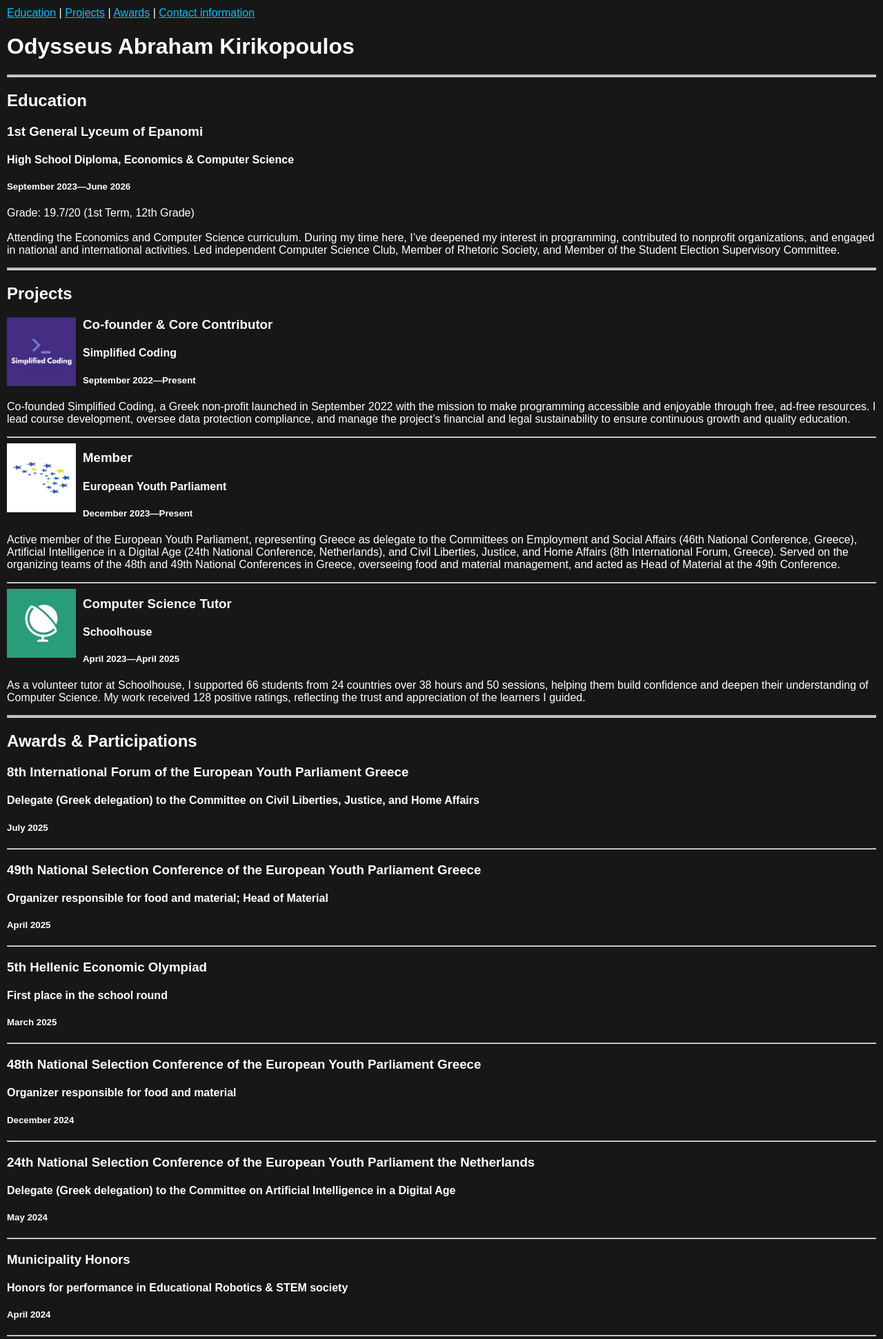
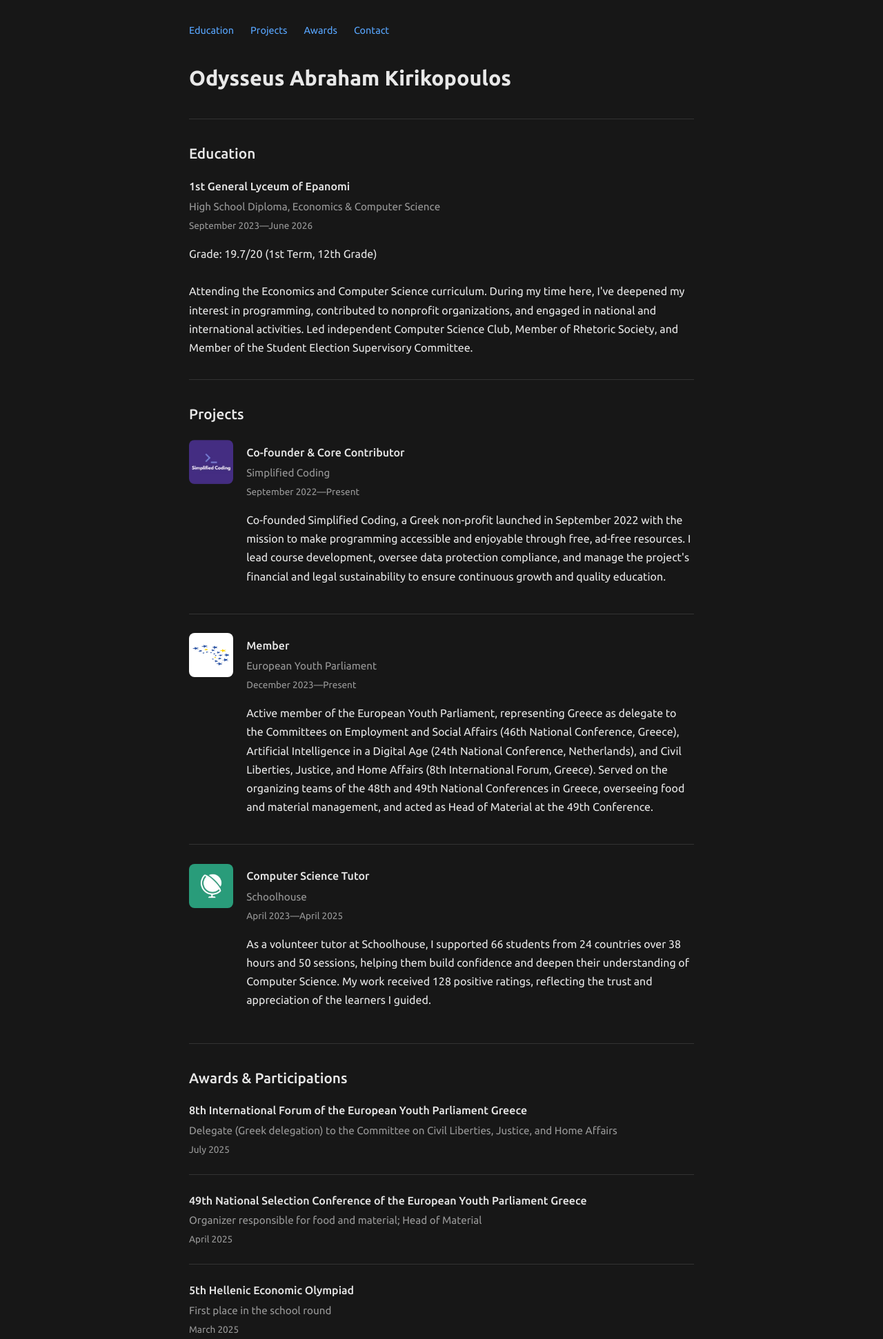
Before and after one commit to odysseuskir/website, a PHP site: page / in a window 1280 px wide. Shown: the top 1942 px of the page at 69% size. Run offline with PHP 8.4, Linux system fonts and the light colour scheme.

Commit message:
Improved website style

```diff
--- a/index.html
+++ b/index.html
@@ -5,11 +5,13 @@
     <head>
 
         <meta charset="UTF-8">
-        <meta name="viewport" content="width=device-width">
+        <meta name="viewport" content="width=device-width, initial-scale=1.0">
         <meta name="theme-color" content="#171717">
 
         <link rel="stylesheet" href="style.css">
-        <link rel="preload" href="https://fonts.googleapis.com/css2?family=Ubuntu:ital,wght@0,300;0,400;0,500;0,700;1,300;1,400;1,500;1,700&display=swap" as="font" crossorigin>
+        <link rel="preconnect" href="https://fonts.googleapis.com">
+        <link rel="preconnect" href="https://fonts.gstatic.com" crossorigin>
+        <link href="https://fonts.googleapis.com/css2?family=Ubuntu:ital,wght@0,300;0,400;0,500;0,700;1,300;1,400;1,500;1,700&display=swap" rel="stylesheet">
 
         <title>Odysseus Abraham Kirikopoulos</title>
 
@@ -17,13 +19,12 @@
 
     <body>
 
+        <nav>
             <a href="#education">Education</a>
-        |
             <a href="#projects">Projects</a>
-        |
             <a href="#awards">Awards</a>
-        |
-        <a href="#contact-me">Contact information</a>
+            <a href="#contact-me">Contact</a>
+        </nav>
 
         <h1>Odysseus Abraham Kirikopoulos</h1>
 
@@ -34,19 +35,16 @@
             <h2>Education</h2>
 
             <h3>1st General Lyceum of Epanomi</h3>
-            <h4>High School Diploma, Economics & Computer Science</h4>
-            <h5>September 2023—June 2026</h5>
+            <h4>High School Diploma, Economics &amp; Computer Science</h4>
+            <time>September 2023—June 2026</time>
 
             <p>
-
                 Grade: 19.7/20 (1st Term, 12th Grade)
-
                 <br><br>
                 Attending the Economics and Computer Science curriculum.
-                During my time here, I’ve deepened my interest in programming,
+                During my time here, I've deepened my interest in programming,
                 contributed to nonprofit organizations, and engaged in national and international activities.
                 Led independent Computer Science Club, Member of Rhetoric Society, and Member of the Student Election Supervisory Committee.
-
             </p>
 
         </div>
@@ -57,28 +55,29 @@
 
             <h2>Projects</h2>
 
+            <div class="project-entry">
                 <img src="media/simplified_coding.webp" width="100" height="100" alt="Simplified Coding logo">
-
-            <h3>Co-founder & Core Contributor</h3>
+                <div>
+                    <h3>Co-founder &amp; Core Contributor</h3>
                     <h4>Simplified Coding</h4>
-            <h5>September 2022—Present</h5>
-
+                    <time>September 2022—Present</time>
                     <p>
                         Co-founded Simplified Coding, a Greek non-profit launched in September 2022
                         with the mission to make programming accessible and enjoyable through free, ad-free resources.
                         I lead course development, oversee data protection compliance,
-                and manage the project’s financial and legal sustainability to ensure continuous growth and quality education.
-
+                        and manage the project's financial and legal sustainability to ensure continuous growth and quality education.
                     </p>
+                </div>
+            </div>
 
             <hr>
 
+            <div class="project-entry">
                 <img src="media/eyp.webp" width="100" height="100" alt="European Youth Parliament logo">
-
+                <div>
                     <h3>Member</h3>
                     <h4>European Youth Parliament</h4>
-            <h5>December 2023—Present</h5>
-
+                    <time>December 2023—Present</time>
                     <p>
                         Active member of the European Youth Parliament,
                         representing Greece as delegate to the Committees on
@@ -88,23 +87,26 @@
                         Served on the organizing teams of the 48th and 49th National Conferences in Greece,
                         overseeing food and material management, and acted as Head of Material at the 49th Conference.
                     </p>
+                </div>
+            </div>
 
             <hr>
 
+            <div class="project-entry">
                 <img src="media/schoolhouse.webp" width="100" height="100" alt="Schoolhouse logo">
-
+                <div>
                     <h3>Computer Science Tutor</h3>
                     <h4>Schoolhouse</h4>
-            <h5>April 2023—April 2025</h5>
-
+                    <time>April 2023—April 2025</time>
                     <p>
                         As a volunteer tutor at Schoolhouse,
                         I supported 66 students from 24 countries over 38 hours and 50 sessions,
                         helping them build confidence and deepen their understanding of Computer Science.
                         My work received 128 positive ratings,
                         reflecting the trust and appreciation of the learners I guided.
-
                     </p>
+                </div>
+            </div>
 
         </div>
 
@@ -112,72 +114,93 @@
 
         <div id="awards">
 
-            <h2>Awards & Participations</h2>
+            <h2>Awards &amp; Participations</h2>
 
+            <div class="award-entry">
                 <h3>8th International Forum of the European Youth Parliament Greece</h3>
                 <h4>Delegate (Greek delegation) to the Committee on Civil Liberties, Justice, and Home Affairs</h4>
-            <h5>July 2025</h5>
+                <time>July 2025</time>
+            </div>
 
             <hr>
 
-
+            <div class="award-entry">
                 <h3>49th National Selection Conference of the European Youth Parliament Greece</h3>
                 <h4>Organizer responsible for food and material; Head of Material</h4>
-            <h5>April 2025</h5>
+                <time>April 2025</time>
+            </div>
 
             <hr>
 
+            <div class="award-entry">
                 <h3>5th Hellenic Economic Olympiad</h3>
                 <h4>First place in the school round</h4>
-            <h5>March 2025</h5>
+                <time>March 2025</time>
+            </div>
 
             <hr>
 
+            <div class="award-entry">
                 <h3>48th National Selection Conference of the European Youth Parliament Greece</h3>
                 <h4>Organizer responsible for food and material</h4>
-            <h5>December 2024</h5>
+                <time>December 2024</time>
+            </div>
 
             <hr>
 
+            <div class="award-entry">
                 <h3>24th National Selection Conference of the European Youth Parliament the Netherlands</h3>
                 <h4>Delegate (Greek delegation) to the Committee on Artificial Intelligence in a Digital Age</h4>
-            <h5>May 2024</h5>
+                <time>May 2024</time>
+            </div>
 
             <hr>
 
+            <div class="award-entry">
                 <h3>Municipality Honors</h3>
-            <h4>Honors for performance in Educational Robotics & STEM society</h4>
-            <h5>April 2024</h5>
+                <h4>Honors for performance in Educational Robotics &amp; STEM society</h4>
+                <time>April 2024</time>
+            </div>
 
             <hr>
 
+            <div class="award-entry">
                 <h3>36th Hellenic Computing Olympiad</h3>
                 <h4>Passed first phase</h4>
-            <h5>February 2024</h5>
+                <time>February 2024</time>
+            </div>
 
             <hr>
 
+            <div class="award-entry">
                 <h3>46th National Selection Conference of the European Youth Parliament Greece</h3>
                 <h4>Delegate to the Committee on Employment and Social Affairs</h4>
-            <h5>December 2023</h5>
+                <time>December 2023</time>
+            </div>
 
             <hr>
 
+            <div class="award-entry">
                 <h3>Code Week Hackathon 2023</h3>
                 <h4>3rd Place</h4>
-            <h5>October 2023</h5>
+                <time>October 2023</time>
+            </div>
 
             <hr>
 
+            <div class="award-entry">
                 <h3>15th Student Conference of Informatics</h3>
                 <h4>Speaker</h4>
-            <h5>April 2023</h5>
+                <time>April 2023</time>
+            </div>
 
             <hr>
 
+            <div class="award-entry">
                 <h3>Eighth Student Robotics Festival</h3>
                 <h4>First Technological Excellence Award</h4>
-            <h5>December 2022</h5>
+                <time>December 2022</time>
+            </div>
 
         </div>
 
@@ -188,79 +211,49 @@
             <h2>Contact information</h2>
 
             <p>
-
                 <a href="media/key.asc">GPG Key</a>
-
                 <br><br>
-
-            <a href="mailto:odysseusk@proton.me" target="_blank">Email</a> <button onclick="copyEmail()">Copy address</button>
-
-            <script>
-
-                function copyEmail() {
-                const email = 'odysseusk@proton.me';
-                const tempInput = document.createElement('input');
-                tempInput.value = email;
-                document.body.appendChild(tempInput);
-                tempInput.select();
-                tempInput.setSelectionRange(0, 99999);
-                document.execCommand('copy');
-                document.body.removeChild(tempInput);
-                alert("Email copied to clipboard");
-                }
-
-            </script>
-
+                <a href="mailto:odysseusk@proton.me" target="_blank">Email</a>
+                <button onclick="copyEmail()">Copy address</button>
                 <br><br>
-
                 <a href="https://bsky.app/profile/odysseusk.dev" target="_blank">Bluesky</a>
-
                 <br><br>
-
                 <a href="https://www.linkedin.com/in/odysseuskir" target="_blank">LinkedIn</a>
-
                 <br><br>
-
                 <a href="https://github.com/odysseuskir" target="_blank">GitHub</a>
-
             </p>
 
         </div>
 
-    </body>
-
         <hr class="solid">
 
         <footer>
+            <p>
+                <a href="https://odysseusk.dev">odysseusk.dev</a> — personal website of Odysseus Abraham Kirikopoulos.
+                <br><br>
+                Public domain dedication — <a href="https://creativecommons.org/publicdomain/zero/1.0/">CC0 1.0 Universal</a>.
+                Moral right to attribution retained. No warranties.
+            </p>
+            <div class="footer-badges">
+                <a href="https://creativecommons.org/publicdomain/zero/1.0/" title="CC0 1.0 Universal">
+                    <img src="https://mirrors.creativecommons.org/presskit/icons/cc.svg" alt="Creative Commons" width="28" height="28">
+                    <img src="https://mirrors.creativecommons.org/presskit/icons/zero.svg" alt="CC0" width="28" height="28">
+                </a>
+                <a href="https://www.thegreenwebfoundation.org/green-web-check/?url=odysseusk.dev" title="Green hosted">
+                    <img src="media/greenwebfoundation.webp" width="120" height="57" alt="This website is hosted green">
+                </a>
+            </div>
+        </footer>
 
-        <p>
-            <a href="https://odysseusk.dev">odysseusk.dev</a> is a personal website created by Odysseus Abraham Kirikopoulos.
-
-            <br><br>
-
-            Odysseus Abraham Kirikopoulos - Only moral rights reserved - Public domain dedication.
-
-            <br><br>
-
-            This website is on the public domain, licensed under CC0 1.0 Universal.
-            The creator, Odysseus Abraham Kirikopoulos, waives all copyright and related rights to the extent possible under law,
-            but retains the moral right to be recognized as the author of the work.
-            The creator makes NO WARRANTIES regarding the work.
-        </p>
-
-        <div class="image-container">
-
-            <a href="https://creativecommons.org/"><img src="https://mirrors.creativecommons.org/presskit/icons/cc.svg" alt="Creative Commons" style="max-width: 10em;max-height:10em;margin-left: .2em;"></a>
-
-            <a href="https://creativecommons.org/publicdomain/zero/1.0/"><img src="https://mirrors.creativecommons.org/presskit/icons/zero.svg" alt="CC0 1.0 Universal" style="max-width: 10em;max-height:10em;margin-left: .2em;"></a>
-
-            <a href="https://www.thegreenwebfoundation.org/green-web-check/?url=odysseusk.dev"><img src="media/greenwebfoundation.webp" width="200" height="95" alt="This website runs on green hosting - verified by thegreenwebfoundation.org"></a>
-
-            <a href="https://notbyai.fyi/" target="_blank"><img src="media/notbyai.webp" width="131" height="42" alt="Produced by human; not by AI"></a>
-
-        </div>
-
-    </footer>
+        <script>
+            function copyEmail() {
+                navigator.clipboard.writeText('odysseusk@proton.me').then(() => {
+                    alert('Email copied to clipboard');
+                }).catch(() => {
+                    alert('Could not copy email');
+                });
+            }
+        </script>
 
     </body>
 
--- a/style.css
+++ b/style.css
@@ -1,51 +1,184 @@
-body {
-    margin: 5px;
-    padding: 5px;
-    background-color: #171717;
-    color: white;
-    font-family: 'Ubuntu', sans-serif;
+/* Variables */
+:root {
+    --bg: #171717;
+    --text: #e8e8e8;
+    --muted: #999;
+    --accent: #58a6ff;
+    --border: #333;
+    --max-width: 780px;
 }
 
-a, a:visited {
-    color: deepskyblue;
+/* Reset & base */
+*, *::before, *::after {
+    box-sizing: border-box;
 }
 
+body {
+    margin: 0 auto;
+    max-width: var(--max-width);
+    padding: 2rem 1.5rem 4rem;
+    background-color: var(--bg);
+    color: var(--text);
+    font-family: 'Ubuntu', sans-serif;
+    font-size: 1rem;
+    line-height: 1.7;
+}
+
+/* Navigation */
+nav {
+    display: flex;
+    gap: 1.5rem;
+    margin-bottom: 2rem;
+    font-size: 0.9rem;
+}
+
+/* Links */
+a, a:visited {
+    color: var(--accent);
+    text-decoration: none;
+}
+
+a:hover {
+    text-decoration: underline;
+}
+
+/* Headings */
+h1 {
+    font-size: 1.9rem;
+    font-weight: 700;
+    margin: 0 0 1rem;
+}
+
+h2 {
+    font-size: 1.3rem;
+    font-weight: 500;
+    margin: 1.5rem 0 1rem;
+}
+
+h3 {
+    font-size: 1rem;
+    font-weight: 500;
+    margin: 0.5rem 0 0.2rem;
+}
+
+h4 {
+    font-size: 0.95rem;
+    font-weight: 400;
+    color: var(--muted);
+    margin: 0 0 0.2rem;
+}
+
+/* Dates */
+time {
+    display: block;
+    font-size: 0.85rem;
+    color: var(--muted);
+    margin-bottom: 0.5rem;
+}
+
+/* Horizontal rules */
+hr.solid {
+    border: none;
+    border-top: 1px solid var(--border);
+    margin: 2rem 0;
+}
+
+hr {
+    border: none;
+    border-top: 1px solid var(--border);
+    margin: 1.5rem 0;
+}
+
+/* Project entries */
+.project-entry {
+    display: flex;
+    gap: 1.2rem;
+    align-items: flex-start;
+}
+
+.project-entry img {
+    width: 64px;
+    height: 64px;
+    border-radius: 8px;
+    flex-shrink: 0;
+    margin-top: 0.2rem;
+}
+
+/* Award entries */
+.award-entry h3 {
+    margin-bottom: 0.15rem;
+}
+
+/* Button */
+button {
+    margin-left: 0.5rem;
+    background-color: transparent;
+    color: var(--text);
+    border: 1px solid var(--border);
+    padding: 0.1rem 0.6rem;
+    cursor: pointer;
+    font-family: 'Ubuntu', sans-serif;
+    font-size: 0.85rem;
+    border-radius: 3px;
+    transition: border-color 0.15s;
+}
+
+button:hover {
+    border-color: var(--accent);
+    color: var(--accent);
+}
+
+/* Footer */
 footer {
     text-align: center;
+    font-size: 0.85rem;
+    color: var(--muted);
+    margin-top: 2rem;
 }
 
-#projects img {
-    float: left;
-    margin-right: 10px;
+footer a, footer a:visited {
+    color: var(--muted);
 }
 
-hr.solid {
-    border-top: 3px solid #bbb;
+footer a:hover {
+    color: var(--accent);
 }
 
-.image-container {
-  display: flex;
-  align-items: center;
-  justify-content: center;
+.footer-badges {
+    display: flex;
+    align-items: center;
+    justify-content: center;
+    gap: 1rem;
+    margin-top: 1rem;
+    flex-wrap: wrap;
 }
 
-.image-container img {
-  margin: 0 5px;
+.footer-badges img {
+    opacity: 0.6;
+    transition: opacity 0.15s;
 }
 
-button {
-    margin-left: 3px;
-    background-color: #171717;
-    color: white;
-    border: 1px solid white;
+.footer-badges img:hover {
+    opacity: 1;
 }
 
-@media only screen and (max-width: 600px) {
-    .image-container {
+/* Mobile */
+@media (max-width: 600px) {
+    body {
+        padding: 1.5rem 1rem 3rem;
+    }
+
+    nav {
+        gap: 1rem;
+        flex-wrap: wrap;
+    }
+
+    .project-entry {
         flex-direction: column;
     }
 
-    .image-container img {
-        margin: 10px 0;
+    .project-entry img {
+        width: 48px;
+        height: 48px;
+    }
 }
-}
```
Also changed, not shown: media/notbyai.webp (deleted). Lines whose indentation alone changed are shown as unchanged.
